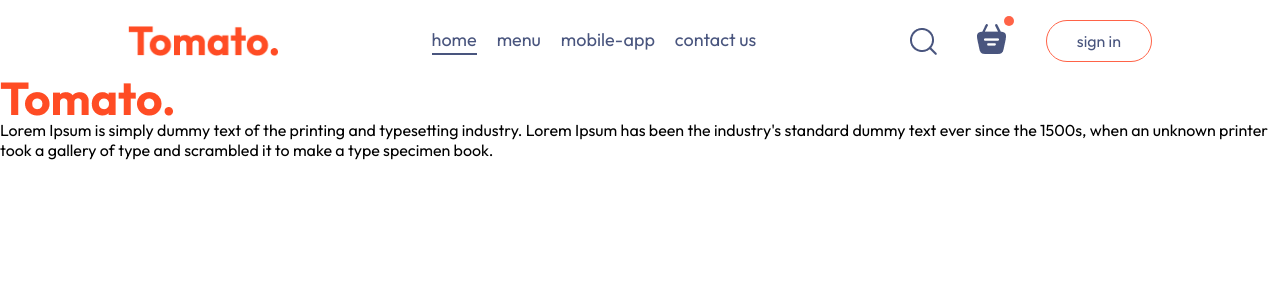
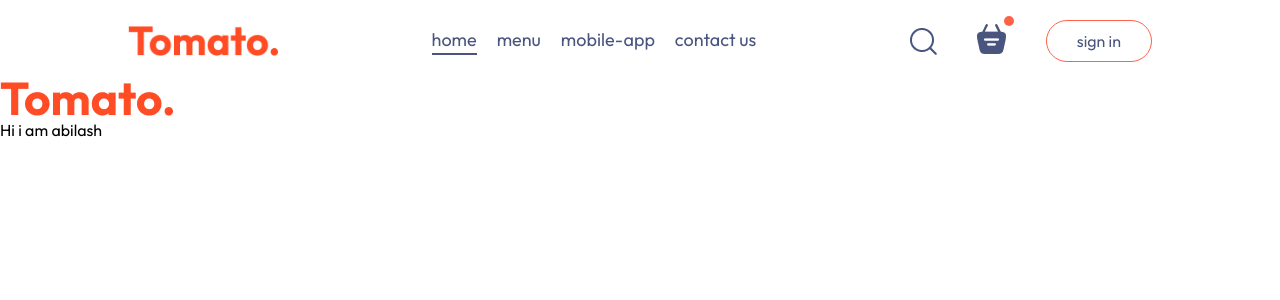
Before and after one commit to Mintu1036/FoodDelivery, a React (Vite) app: page /order in a window 1280 px wide. Shown: the top 300 px of the page. Built offline with nearby package versions, Linux system fonts and the light colour scheme.

Commit message:
feat:setup

```diff
--- a/src/components/Footer/Footer.jsx
+++ b/src/components/Footer/Footer.jsx
@@ -8,7 +8,7 @@
             <div className="footer-content">
                 <div className="footer-content-left">
                     <img src={assets.logo} alt="" />
-                    <p>Lorem Ipsum is simply dummy text of the printing and typesetting industry. Lorem Ipsum has been the industry's standard dummy text ever since the 1500s, when an unknown printer took a gallery of type and scrambled it to make a type specimen book.</p>
+                    <p>Hi i am abilash</p>
                 </div>
                 <div className="footer-content-center">
 
```
